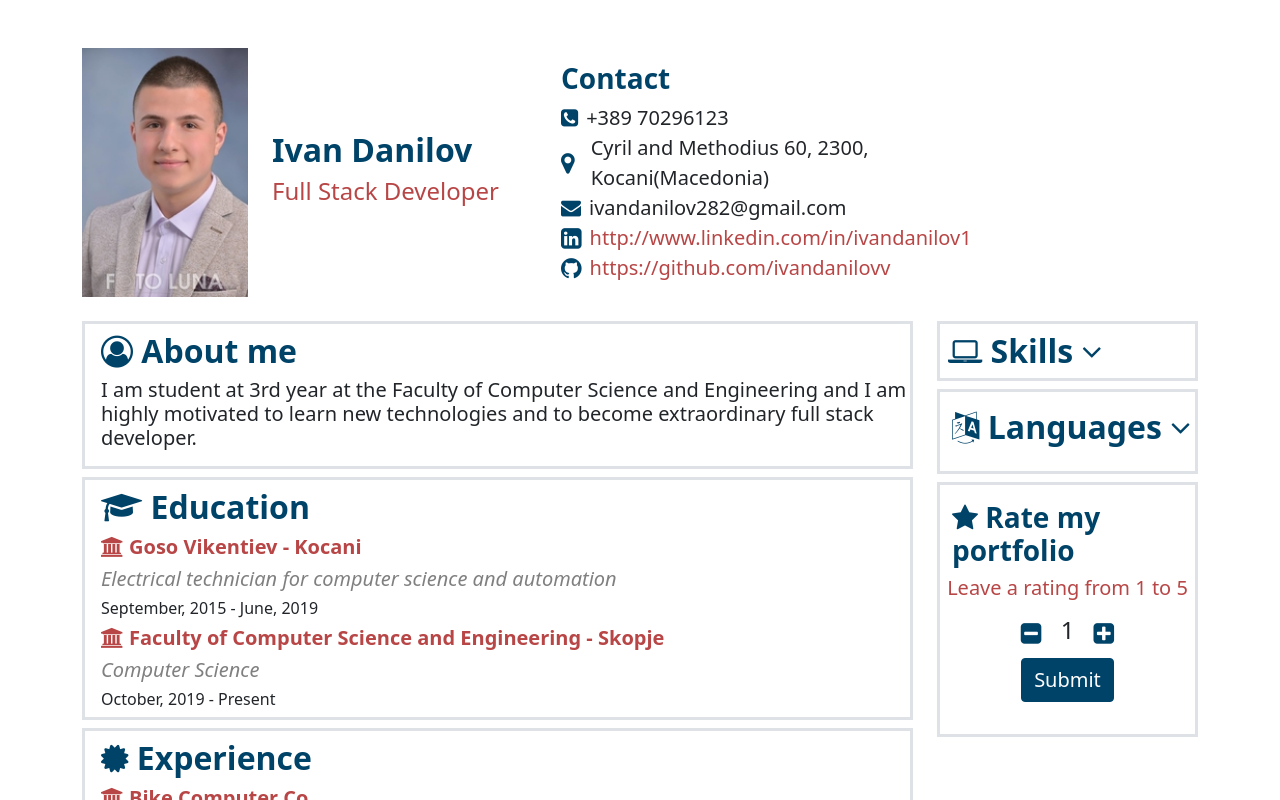
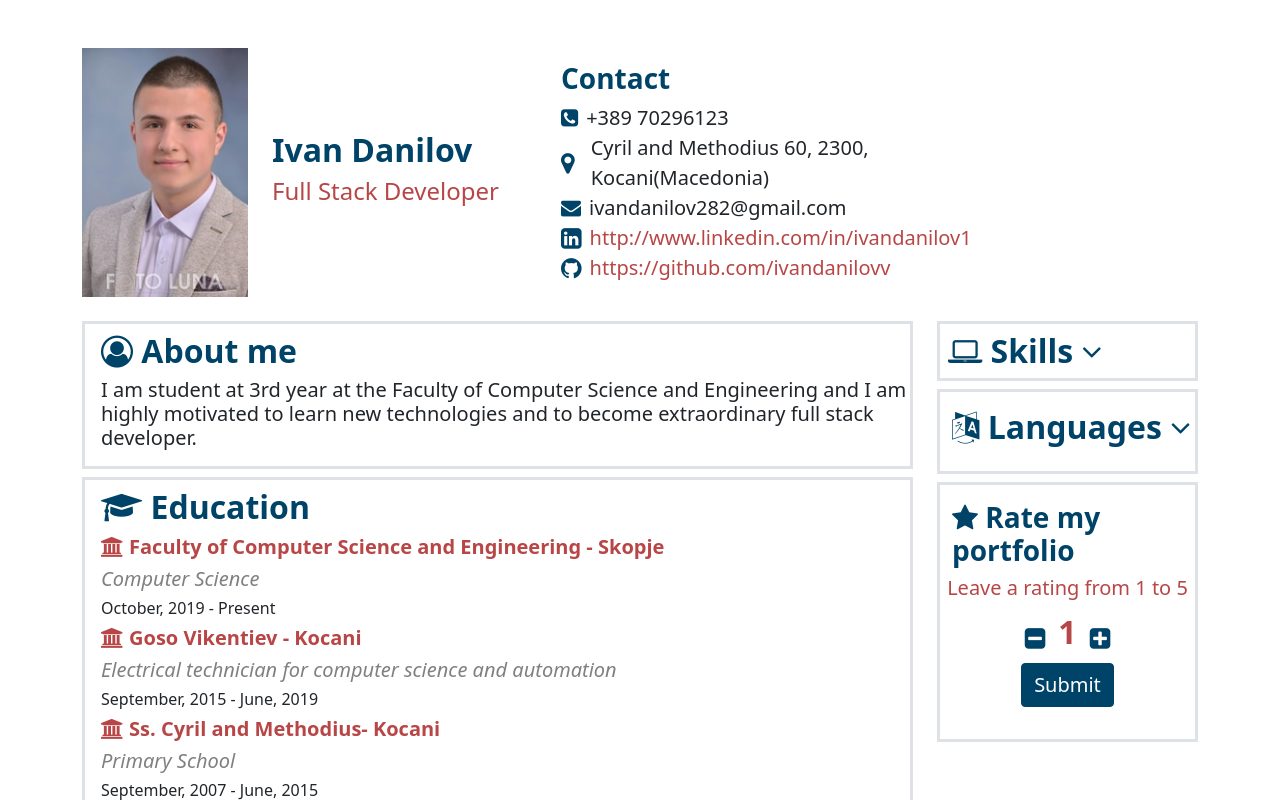
Before and after one commit to ivandanilovv/portfolio, a Vue app: page / in a window 1280 px wide. Shown: the top 800 px of the page. Built offline with nearby package versions, Linux system fonts and the light colour scheme.

Commit message:
Code refactoring

```diff
--- a/src/components/AboutMe.vue
+++ b/src/components/AboutMe.vue
@@ -5,8 +5,7 @@
       About me
     </h2>
     <h5>I am student at 3rd year at the Faculty of Computer Science and Engineering and I am highly motivated to
-      learn new technologies and to become extraordinary full stack
-      developer.
+      learn new technologies and to become extraordinary full stack developer.
     </h5>
   </section>
 </template>
--- a/src/components/Education.vue
+++ b/src/components/Education.vue
@@ -24,14 +24,19 @@ export default {
     return {
       educationHistory: [
         {
+          school: 'Faculty of Computer Science and Engineering - Skopje',
+          title: 'Computer Science',
+          date: 'October, 2019 - Present'
+        },
+        {
           school: 'Goso Vikentiev - Kocani',
           title: 'Electrical technician for computer science and automation',
           date: 'September, 2015 - June, 2019'
         },
         {
-          school: 'Faculty of Computer Science and Engineering - Skopje',
-          title: 'Computer Science',
-          date: 'October, 2019 - Present'
+          school: 'Ss. Cyril and Methodius- Kocani',
+          title: 'Primary School',
+          date: 'September, 2007 - June, 2015'
         }
       ]
     }
--- a/src/components/Languages.vue
+++ b/src/components/Languages.vue
@@ -1,8 +1,13 @@
 <template>
   <section>
-    <h2 class="ps-lg-2 fw-bold headings-color"><i class="fa fa-language" aria-hidden="true"></i>
-      Languages <i id="angle" class="fa " :class="{'fa-angle-down' : displayBlock, 'fa-angle-up' : !displayBlock}"
-                   aria-hidden="true" @click="displayingLanguages" @mouseover="hover = true"></i>
+    <h2 class="ps-lg-2 fw-bold headings-color"
+        @click="displayingLanguages"
+        @mouseover="hover = true">
+      <i class="fa fa-language" aria-hidden="true"></i>
+      Languages
+      <i id="angle" class="fa " :class="{'fa-angle-down' : displayBlock, 'fa-angle-up' : !displayBlock}"
+                   aria-hidden="true">
+      </i>
     </h2>
     <div id="languages" :class="{'d-none' : displayBlock, 'd-block' : !displayBlock}">
       <div v-for="language in progressBarLanguages">
@@ -10,7 +15,7 @@
           {{ language.languageName }}
         </h6>
         <div class="progress">
-          <div class="progress-bar progress-bar-striped progress-bar-color progress-bar-animated" role="progressbar"
+          <div class="progress-bar progress-bar-color" role="progressbar"
                :style="{width: language.progressBarWidth}" aria-valuenow="100" aria-valuemin="0" aria-valuemax="100">
             {{ language.progressBarDescription }}
           </div>
@@ -52,7 +57,8 @@ export default {
 
 <style scoped>
 .progress-bar-color {
-  background-color: #b84646;
+  /*background-color: #b84646;*/
+  background: linear-gradient(45deg, #e3a39e, #b84646);
 }
 
 .grey-color {
@@ -63,7 +69,7 @@ export default {
   color: #004368;
 }
 
-#angle:hover {
+h2:hover {
   cursor: pointer;
 }
 </style>
--- a/src/components/Rate.vue
+++ b/src/components/Rate.vue
@@ -1,20 +1,28 @@
 <template>
   <section>
-    <h3 class="fw-bold headings-color px-2"><i class="fa fa-star" aria-hidden="true"></i>
+    <h3 class="fw-bold headings-color px-2">
+      <i class="fa fa-star" aria-hidden="true"></i>
       Rate my portfolio
     </h3>
-    <h5 class="descriptionColor text-center">Leave a rating from 1 to 5</h5>
+    <h5 class="description-color text-center">
+      Leave a rating from 1 to 5
+    </h5>
     <div class="px-2 text-center">
       <p class="fs-4">
-        <button class="btn fs-4" @click="decreaseRating"><i class="fa fa-minus-square headings-color"
-                                                            aria-hidden="true"></i></button>
-        {{ rating }}
-        <button class="btn fs-4" @click="increaseRating"><i class="fa fa-plus-square headings-color"
-                                                            aria-hidden="true"></i></button>
+        <button class="btn fs-4" @click="decreaseRating">
+          <i class="fa fa-minus-square headings-color" aria-hidden="true"></i>
+        </button>
+        <span class="fs-2 fw-bold description-color">{{ rating }}</span>
+        <button class="btn fs-4" @click="increaseRating">
+          <i class="fa fa-plus-square headings-color" aria-hidden="true"></i>
+        </button>
         <br/>
-        <button class="btn btn-info fs-5" @click="submitRating">Submit</button>
+        <button class="btn btn-info fs-5" @click="submitRating">
+          Submit
+        </button>
       </p>
-      <div class="averageRatingMessageFontSize descriptionColor" v-if="averageRating>0">Average rating is:
+      <div class="average-rating-message-font-size description-color" v-if="averageRating>0">
+        Average rating is:
         <span v-if="!isNaN(averageRating)">{{ averageRating.toFixed(2) }}
           <span v-for="index in Math.floor(averageRating)">
             <i class="fa fa-star" aria-hidden="true"></i>
@@ -37,8 +45,8 @@ export default {
   data() {
     return {
       rating: 1,
+      sumOfReviews: 0,
       numberOfReviews: 0,
-      sumOfReviews: 0
     }
   },
   methods: {
@@ -74,10 +82,10 @@ export default {
   color: #004368;
 }
 
-.descriptionColor {
+.description-color {
   color: #b84646;
 }
-.averageRatingMessageFontSize{
+.average-rating-message-font-size{
   font-size: 1.17rem;
 }
 </style>
--- a/src/components/Skills.vue
+++ b/src/components/Skills.vue
@@ -1,9 +1,13 @@
 <template>
   <section>
-    <h2 class="fw-bold headings-color"><i class="fa fa-laptop" aria-hidden="true"></i>
-      Skills <i id="angleSkills" class="fa" :class="{'fa-angle-down' : displayBlock, 'fa-angle-up' : !displayBlock}"
-                aria-hidden="true"
-                @click="displayingSkills" @mouseover="hover = true"></i>
+    <h2 class="fw-bold headings-color"
+        @click="displayingSkills"
+        @mouseover="hover = true">
+      <i class="fa fa-laptop" aria-hidden="true"></i>
+      Skills
+      <i id="angleSkills" class="fa" :class="{'fa-angle-down' : displayBlock, 'fa-angle-up' : !displayBlock}"
+                aria-hidden="true">
+      </i>
     </h2>
     <div id="skills" :class="{'d-none' : displayBlock, 'd-block' : !displayBlock}">
       <div v-for="skill in skills">
@@ -19,7 +23,6 @@ export default {
   data() {
     return {
       skills: ['HTML5', 'CSS3', 'Bootstrap', 'Javascript', 'Vue.js', 'SQL and relational databases', 'C++', 'Git', 'Java'],
-      counter: 1,
       fontAwesomeSign: 'fa fa-angle-down',
       displayBlock: true,
     }
@@ -27,7 +30,6 @@ export default {
   methods: {
     displayingSkills() {
       this.displayBlock = !this.displayBlock;
-      this.counter++;
     }
   }
 }
@@ -42,7 +44,7 @@ export default {
   color: grey;
 }
 
-#angleSkills:hover{
+h2:hover {
   cursor: pointer;
 }
 </style>
```
Also changed, not shown: src/components/DetailedInfo.vue (+4 -3 lines).
